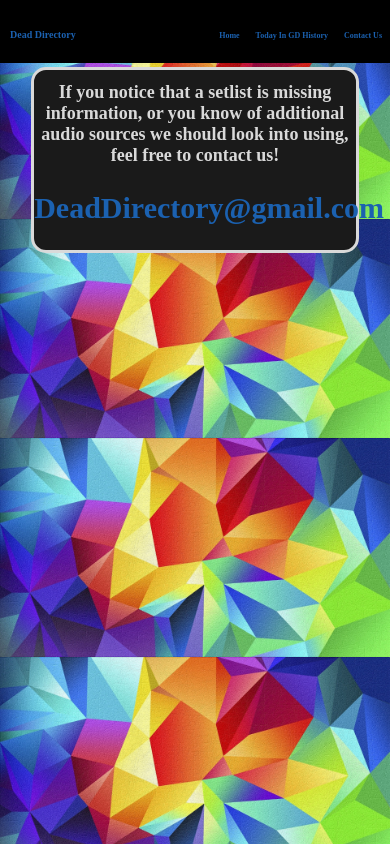
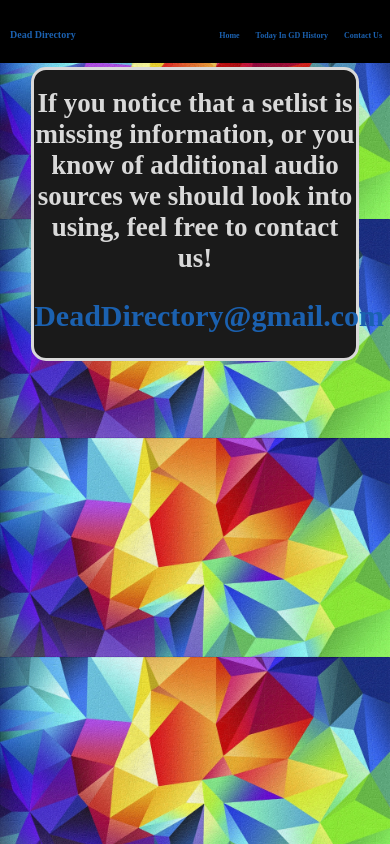
Before and after one commit to HappyDev95/Dead-Directory, an Angular app: page /ContactUs in a window 390 px wide. Built offline with nearby package versions, Linux system fonts and the light colour scheme; a web font is replaced by a local one.

Commit message:
Mobile compatible styling issues

```diff
--- a/src/app/contact/contact-us.component.scss
+++ b/src/app/contact/contact-us.component.scss
@@ -24,7 +24,8 @@ h2 {
 @media screen and (max-width: 600px) {
   .contact-us-container {
     h1 {
-      font-size: 1.2em;
+      word-wrap: break-word;
+      font-size: 1.8em;
     }
   }
 }
--- a/src/app/sidebar-menu/sidebar-menu.component.scss
+++ b/src/app/sidebar-menu/sidebar-menu.component.scss
@@ -35,7 +35,7 @@ $steelyBlue: rgb(27, 97, 176);
 }
 
 @media screen and (max-width: 600px) {
-  .sidebar-menu {
-    width: 15%;
+  :host {
+    display: none;
   }
 }
```
